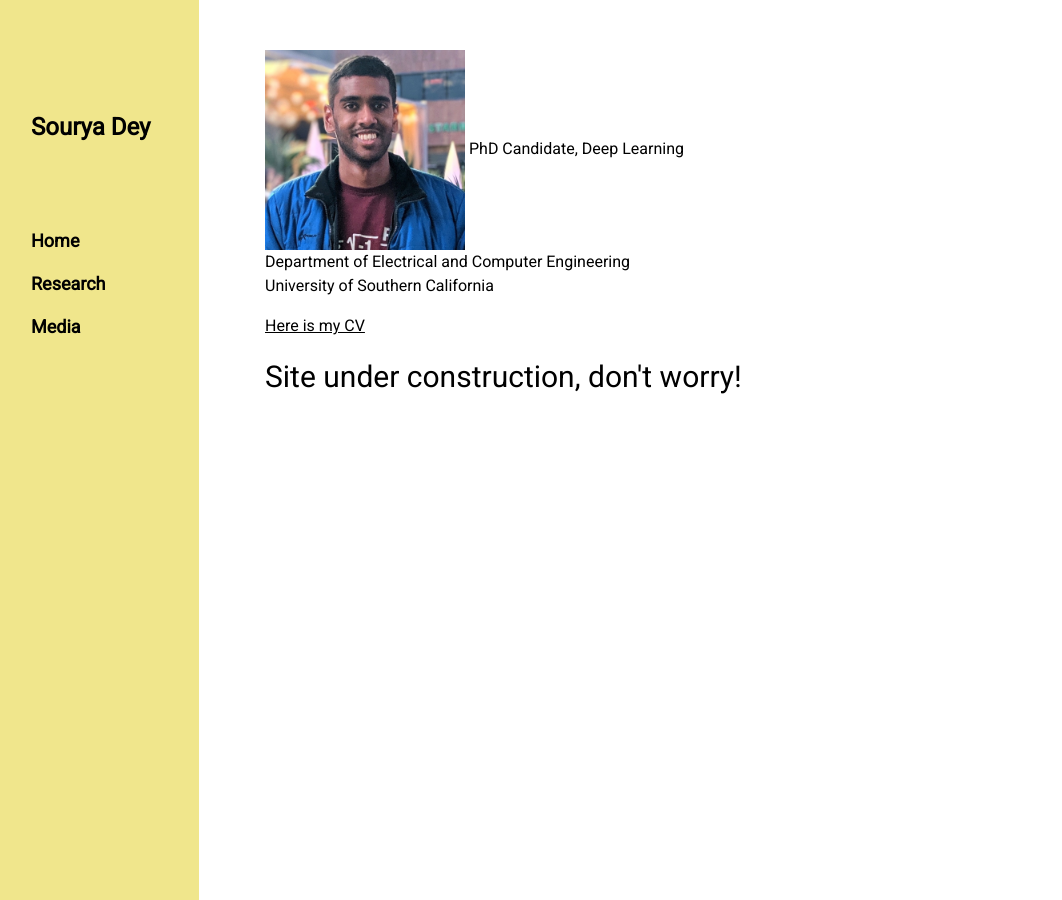
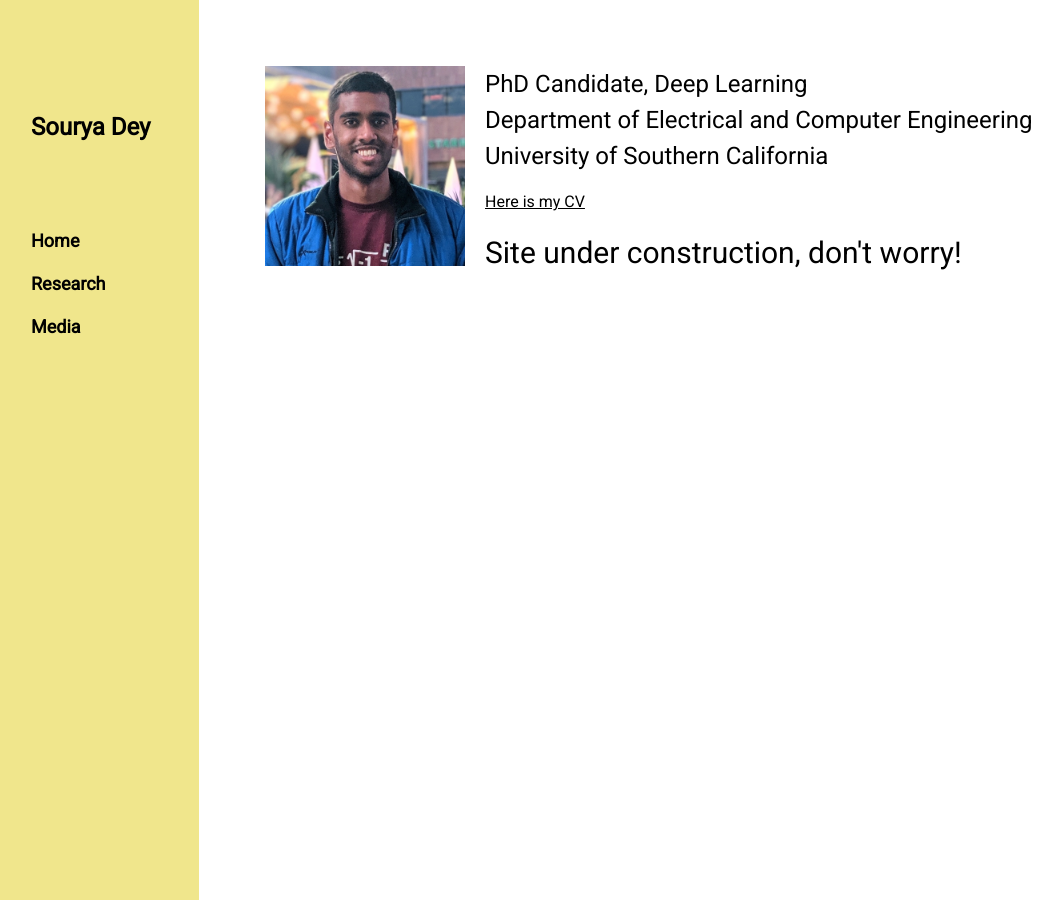
Before and after one commit to souryadey/souryadey.github.io, a Jekyll site: the page built from index.html, in a window 1280 px wide. Shown: the whole page, without its empty margins (1-1063 px from the left). Built offline with Jekyll 4.4.1, drawn with Linux system fonts in a browser that asks for light colours.

Commit message:
adding bio text 2

```diff
--- a/index.html
+++ b/index.html
@@ -2,12 +2,14 @@
 title: Sourya Dey | Home
 ---
 <div class="w3-container">
-	<img src="/images/DTLA closeup.png" alt="Sourya Dey photo" height="200" width="200" id="biophoto">
-	<span>
-		PhD Candidate, Deep Learning<br>
-		Department of Electrical and Computer Engineering<br>
-		University of Southern California
-	</span>
+	<p>
+		<img src="/images/DTLA closeup.png" alt="Sourya Dey photo" style="height:200px;width:200px;float:left;margin-right:20px;" id="biophoto">
+		<h3>
+			PhD Candidate, Deep Learning<br>
+			Department of Electrical and Computer Engineering<br>
+			University of Southern California
+		</h3>
+	</p>
 	<p><a href="https://drive.google.com/file/d/1WXYgE3ixlgUgXPiAWSbWNyUTxP7bcR9S/view?usp=sharing" target="_blank">Here is my CV</a></p>
 	<h2> Site under construction, don't worry!</h2>
 </div>
```
